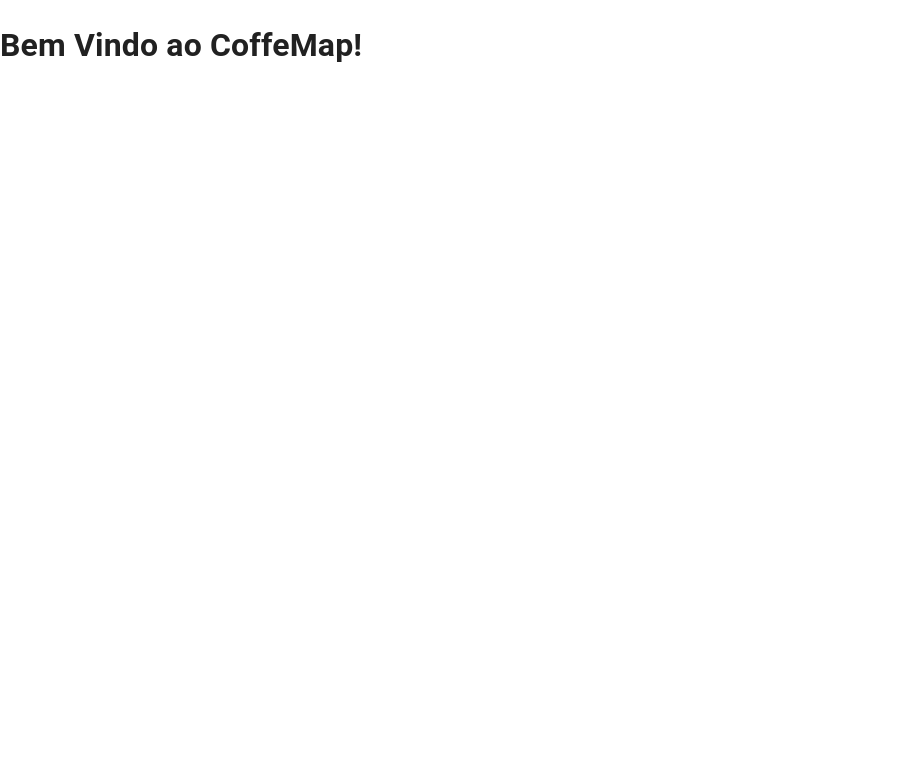
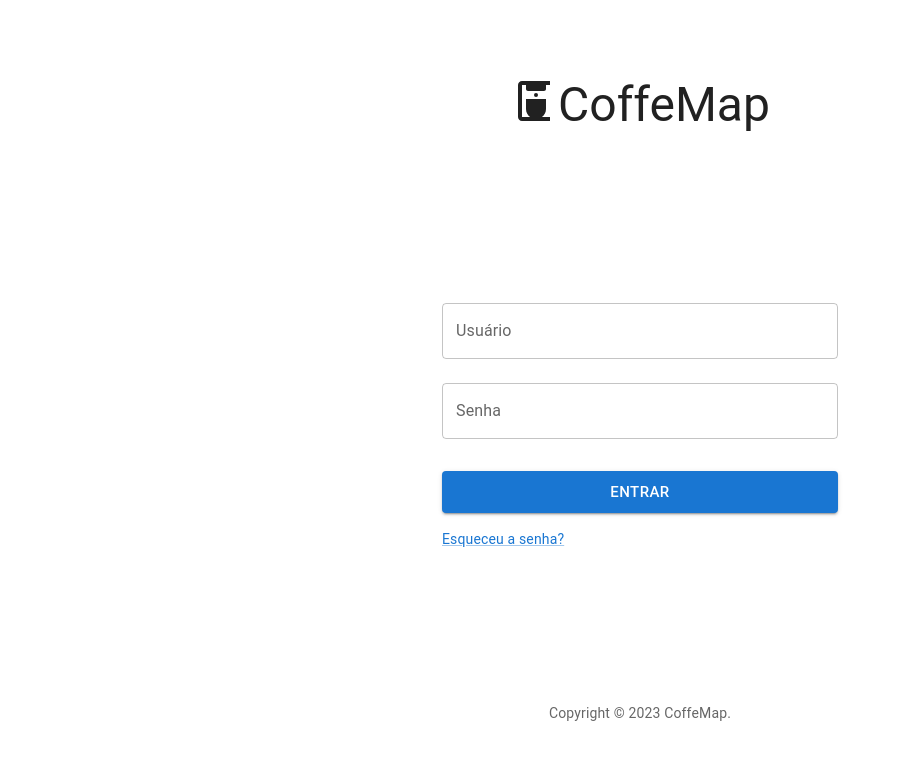
Before and after one commit to thiagodebugs/coffeemap, a Next.js app: page / in a window 1280 px wide. Shown: the top 760 px of the page, without its empty margins (0-900 px from the left). Built offline with nearby package versions, Linux system fonts and the light colour scheme.

Commit message:
Pagina de Login

```diff
--- a/src/app/page.jsx
+++ b/src/app/page.jsx
@@ -1,7 +1,56 @@
+import { Box, Button, Container, TextField, Link } from "@mui/material";
+import NextLink from "next/link";
+import { Footer, Logo } from "@/components";
+
 export default function Home() {
   return (
     <>
-      <h1>Bem Vindo ao CoffeMap!</h1>
+      <Box
+        sx={{
+          width: "100%",
+          height: "100vh",
+          display: "flex",
+          flexDirection: "column",
+          justifyContent: "space-around",
+          alignItems: "center",
+        }}
+      >
+        <Box>
+          <Logo />
+        </Box>
+        <Container
+          component="form"
+          maxWidth="xs"
+          sx={{ display: "flex", flexDirection: "column" }}
+        >
+          <TextField
+            label="Usuário"
+            variant="outlined"
+            fullWidth
+            margin="normal"
+          />
+          <TextField
+            label="Senha"
+            variant="outlined"
+            fullWidth
+            margin="normal"
+          />
+          <Button
+            type="submit"
+            variant="contained"
+            size="large"
+            sx={{ mt: 3, mb: 2 }}
+          >
+            Entrar
+          </Button>
+          <Link href="#" component={NextLink} variant="body2">
+            Esqueceu a senha?
+          </Link>
+        </Container>
+        <Box>
+          <Footer />
+        </Box>
+      </Box>
     </>
   );
 }
```
